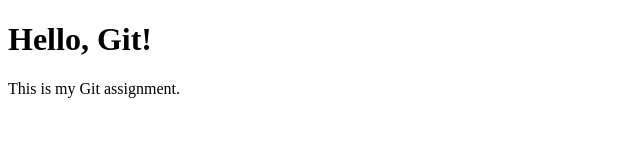
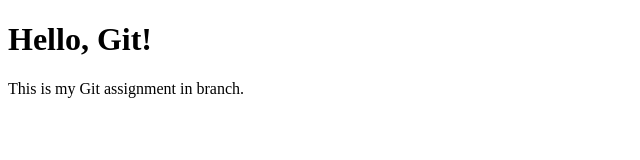
Before and after one commit to nehashjm/06-11-2023Assignment, a plain HTML site: page index.html in a window 1280 px wide. Shown: the full height of the page, 0-640 px from the left. Drawn offline with Linux system fonts and the light colour scheme.

Commit message:
commit in branch

```diff
--- a/index.html
+++ b/index.html
@@ -5,6 +5,6 @@
 </head>
 <body>
     <h1>Hello, Git!</h1>
-    <p>This is my Git assignment.</p>
+    <p>This is my Git assignment in branch.</p>
 </body>
 </html>
```
